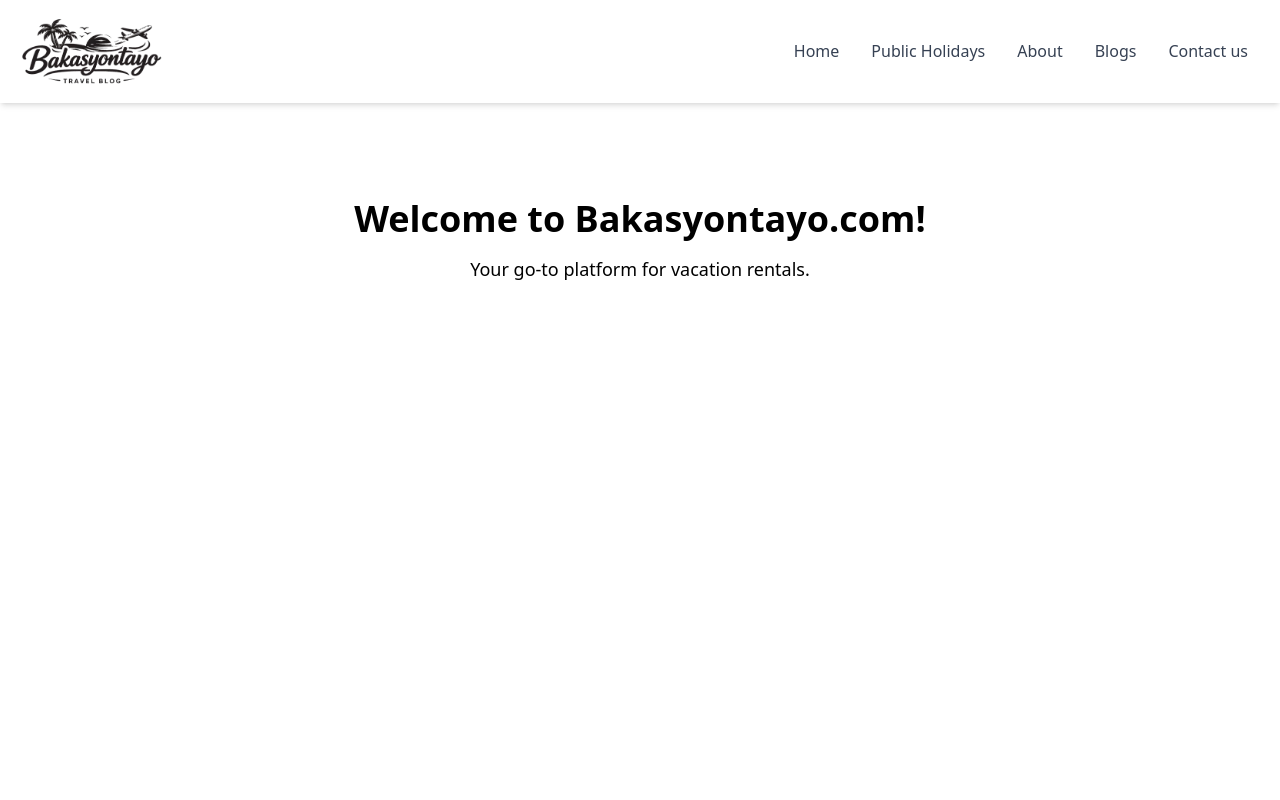
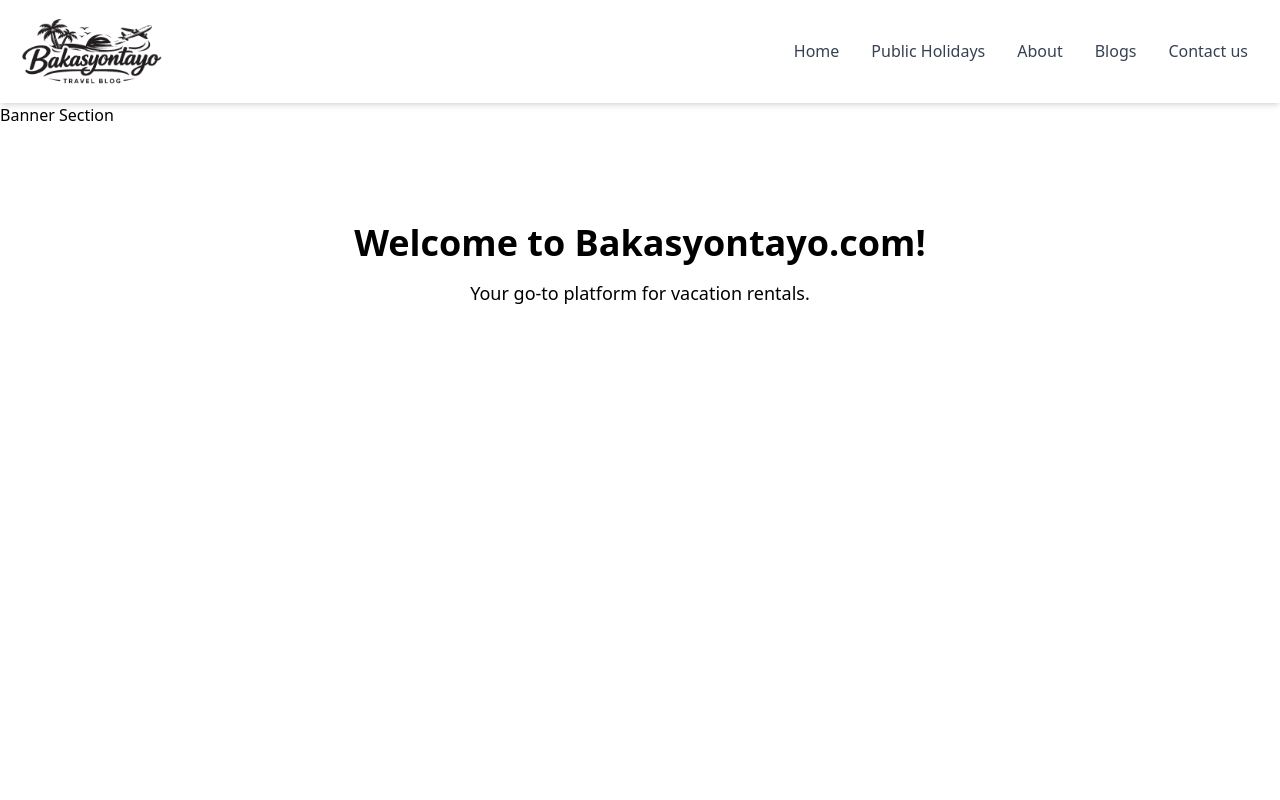
Before and after one commit to cyututsong/bakasyontayo, a Next.js app: page / in a window 1280 px wide. Shown: the top 800 px of the page. Built offline with nearby package versions, Linux system fonts and the light colour scheme.

Commit message:
Start working on home Page

```diff
--- /dev/null
+++ b/app/fonts.ts
@@ -0,0 +1,15 @@
+import { Poppins, Cormorant_Garamond } from "next/font/google";
+
+export const poppins = Poppins({
+  subsets: ["latin"],
+  weight: ["400", "600", "700"], // ← IMPORTANT
+  variable: "--font-poppins",
+  display: "swap",
+});
+
+export const cormorantGaramond = Cormorant_Garamond({
+  subsets: ["latin"],
+  weight: ["400", "600", "700"], // ← kailangan din
+  variable: "--font-cormorant",
+  display: "swap",
+});
--- a/app/layout.tsx
+++ b/app/layout.tsx
@@ -1,21 +1,8 @@
 import type { Metadata } from "next";
-import { Cormorant_Garamond, Poppins } from "next/font/google";
+import { poppins, cormorantGaramond } from "./fonts";
 import "./globals.css";
 import Header from "@/components/layout/Header";
 import Footer from "@/components/layout/Footer";
-
-
-const cormorantGaramond = Cormorant_Garamond({
-  variable: "--font-cormorant-garamond",
-  subsets: ["latin"],
-  weight: ["400", "700"],
-});
-
-const poppins = Poppins({
-  variable: "--font-poppins",
-  subsets: ["latin"],
-  weight: ["400", "600", "700"],
-});
 
 
 export const metadata: Metadata = {
@@ -30,7 +17,7 @@ export default function RootLayout({
 }>) {
   return (
     <html lang="en">
-      <body className={`${cormorantGaramond.variable} ${poppins.variable} antialiased`} >
+      <body className={`${poppins.variable} ${cormorantGaramond.variable} antialiased`} >
         <Header />
         {children}
         <Footer />
--- a/app/page.tsx
+++ b/app/page.tsx
@@ -1,10 +1,14 @@
+import HomeBanner from "@/components/layout/HomeBanner";
+
 const HomePage = () => {
   return (
-
+    <>
+    <HomeBanner />
     <main className="flex min-h-screen flex-col items-center p-24">
       <h1 className="text-4xl font-bold">Welcome to Bakasyontayo.com!</h1>
       <p className="mt-4 text-lg">Your go-to platform for vacation rentals.</p>
     </main>
+    </>
   );
 }
 
--- /dev/null
+++ b/components/layout/HomeBanner.tsx
@@ -0,0 +1,13 @@
+
+
+
+
+export default function HomeBanner() {
+
+    return (
+
+            <h1>Banner Section</h1>
+
+    );
+
+}
```
